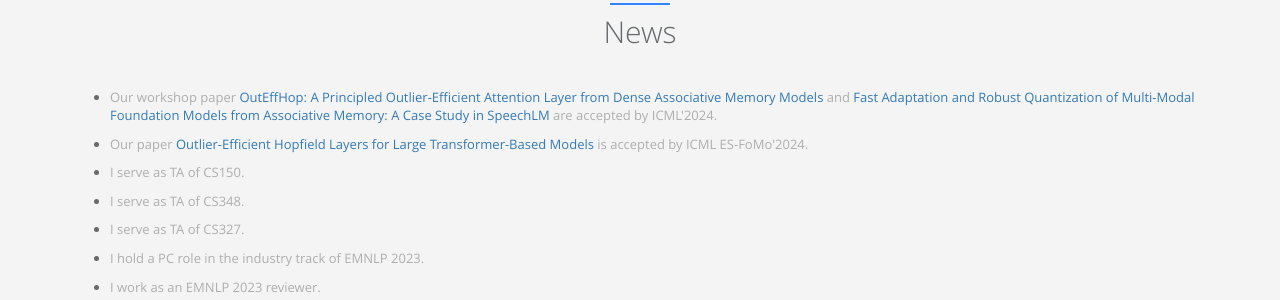
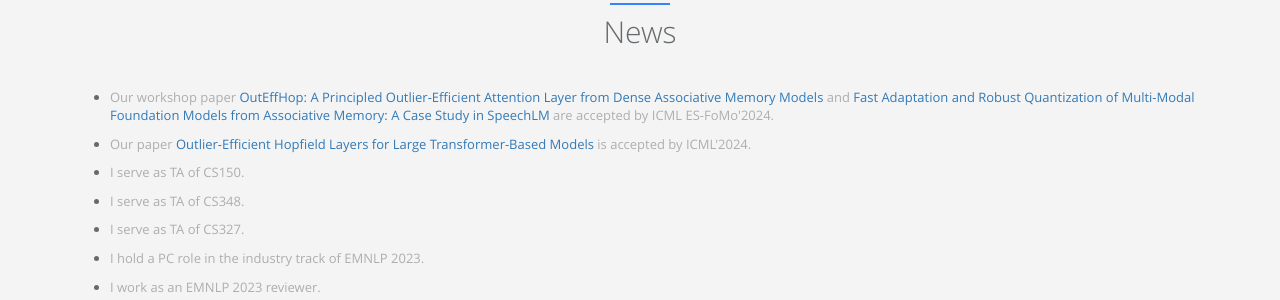
Before and after one commit to robinzixuan/robin.github.io, a Jekyll site: the page built from index.html, in a window 1280 px wide and 900 px high, scrolled down 1249 px. Shown: the part 154-454 px from the top of the window. Built offline with Jekyll 4.4.1, drawn with Linux system fonts in a browser that asks for light colours.

```diff
--- a/_includes/sections/news.html
+++ b/_includes/sections/news.html
@@ -8,10 +8,10 @@
 
   <ul>
     <li><p> Our workshop paper <a href="https://openreview.net/forum?id=ZCrRCICOkr">OutEffHop: A Principled Outlier-Efficient Attention Layer from Dense Associative Memory Models
-</a> and <a href="https://openreview.net/forum?id=kZBM2UYiQh">Fast Adaptation and Robust Quantization of Multi-Modal Foundation Models from Associative Memory: A Case Study in SpeechLM</a> are accepted by ICML'2024. </p>
+</a> and <a href="https://openreview.net/forum?id=kZBM2UYiQh">Fast Adaptation and Robust Quantization of Multi-Modal Foundation Models from Associative Memory: A Case Study in SpeechLM</a> are accepted by ICML ES-FoMo'2024. </p>
   </li>
     <li><p> Our paper <a href="https://openreview.net/forum?id=kLiDMGJKx1">Outlier-Efficient Hopfield Layers for Large Transformer-Based Models
-</a> is accepted by ICML ES-FoMo'2024. </p>
+</a> is accepted by ICML'2024. </p>
   </li>
     <li><p> I serve as TA of CS150. </p>
   </li>
```
